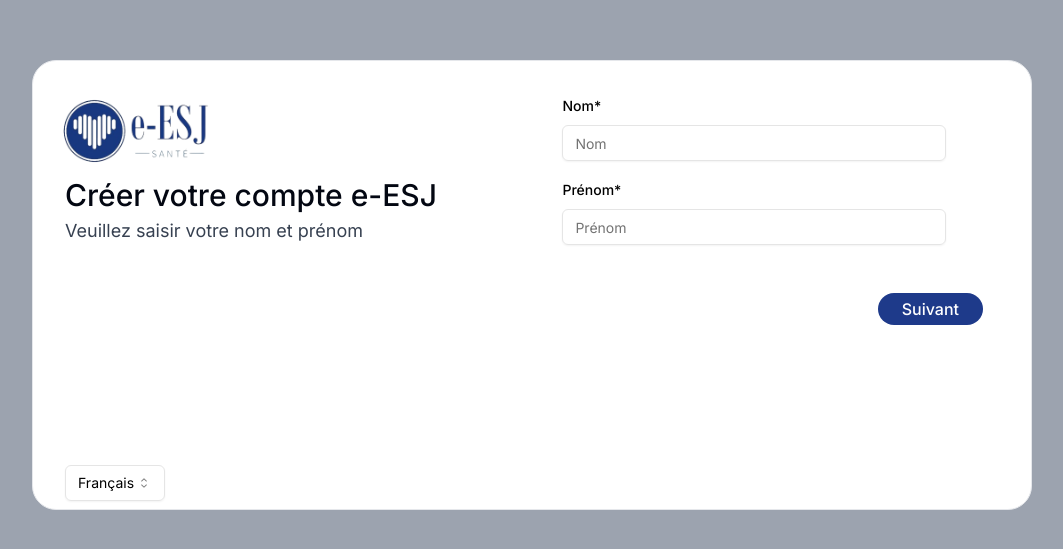
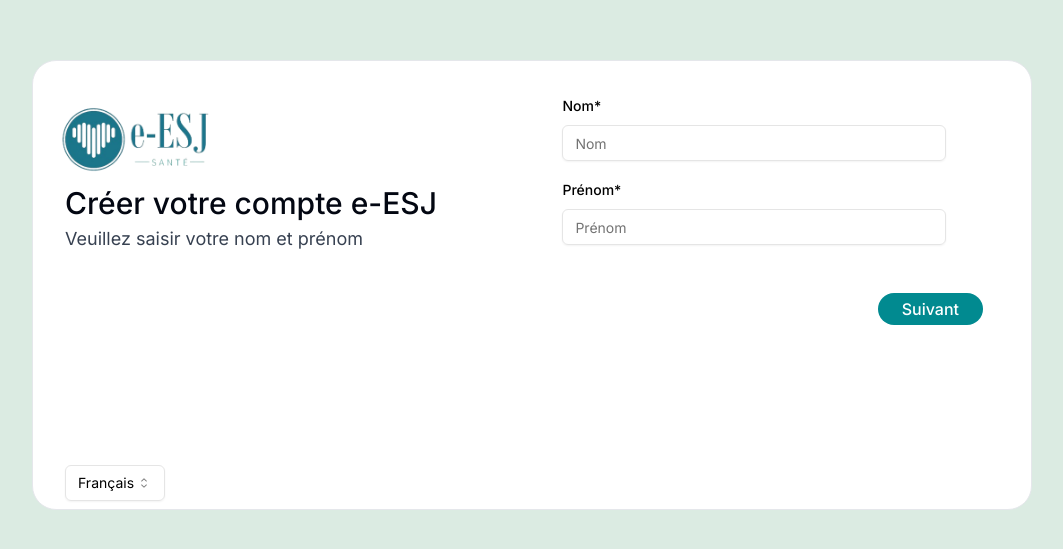
Before and after one commit to dahhou-ilyas/module1, a Next.js app in the folder module1-frontend/: page /register/professionnels in a window 1280 px wide. Shown: the part 115-664 px from the top of the page, without its empty margins (108-1171 px from the left). Built offline with nearby package versions, Linux system fonts and the light colour scheme.

Commit message:
fixed colors

```diff
--- a/module1-frontend/src/app/register/medecins/page.jsx
+++ b/module1-frontend/src/app/register/medecins/page.jsx
@@ -37,15 +37,15 @@
 
     switch (step) {
       case 1:
-        return <NameForm nextStep={nextStep} setFormData={setFormData} formData={formData}/>;
+        return <NameForm nextStep={nextStep} setFormData={setFormData} formData={formData} bgColor={"green"} buttonColor={"green"} />;
       case 2:
         return <InformationsActivites nextStep={nextStep} prevStep={prevStep} setFormData={setFormData} formData={formData} medecin={true} />;
       case 3:
-        return <EmailForm nextStep={nextStep} prevStep={prevStep} setFormData={setFormData} formData={formData} />;
+        return <EmailForm nextStep={nextStep} prevStep={prevStep} setFormData={setFormData} formData={formData} bgColor={"green"} buttonColor={"green"}/>;
       case 4:
         return <InformationsMedecin nextStep={nextStep} prevStep={prevStep} setFormData={setFormData} formData={formData} />;
       default:
-        return <PasswordForm nextStep={handleSubmit} prevStep={prevStep} setFormData={setFormData} formData={formData} />;
+        return <PasswordForm nextStep={handleSubmit} prevStep={prevStep} setFormData={setFormData} formData={formData} bgColor={"green"} buttonColor={"green"} />;
     }
   };
 
--- a/module1-frontend/src/app/register/professionnels/page.jsx
+++ b/module1-frontend/src/app/register/professionnels/page.jsx
@@ -32,14 +32,14 @@
 
     switch (step) {
       case 1:
-        return <NameForm nextStep={nextStep} setFormData={setFormData} formData={formData}/>;
+        return <NameForm nextStep={nextStep} setFormData={setFormData} formData={formData} bgColor={"green"} buttonColor={"green"}/>;
       case 2:
         return <InformationsActivites nextStep={nextStep} prevStep={prevStep} setFormData={setFormData} formData={formData} />;
       case 3:
-        return <EmailForm nextStep={nextStep} prevStep={prevStep} setFormData={setFormData} formData={formData} />;
+        return <EmailForm nextStep={nextStep} prevStep={prevStep} setFormData={setFormData} formData={formData} bgColor={"green"} buttonColor={"green"} />;
 
       default:
-        return <PasswordForm nextStep={handleSubmit} prevStep={prevStep} setFormData={setFormData} formData={formData} />;
+        return <PasswordForm nextStep={handleSubmit} prevStep={prevStep} setFormData={setFormData} formData={formData} bgColor={"green"} buttonColor={"green"} />;
     }
   };
 
--- a/module1-frontend/src/components/auth/Layout.jsx
+++ b/module1-frontend/src/components/auth/Layout.jsx
@@ -4,16 +4,41 @@
 import { LanguageSelector } from '@/components/LanguageSelector';
 
 import Logo from "../../../public/logoJeune.png";
+import Logo2 from "../../../public/logoMedecin.png";
 import { BiArrowBack } from "react-icons/bi";
 
 
 
-const Layout = ({ title, subtitle, fields, prevStep }) => {
+const Layout = ({ title, subtitle, fields, prevStep, bgColor }) => {
 
+    const bgClasses = {
+        blue: 'bg-blue-100',
+        green: 'bg-[#DBEBE2]',
+      };
+
+      const logoConfig = {
+        green: {
+            src: Logo2,
+            height: 100,
+            width: 200,
+            ml: '-ml-6',
+            mt: '-mt-2',
+        },
+        default: {
+            src: Logo,
+            height: 80,
+            width: 160,
+            ml: '-ml-2',
+            mt: 'mt-2',
+        },
+    };
+
+
+    const selectedLogo = logoConfig[bgColor] || logoConfig.default;
 
   return (
 
-    <div className="lg:h-screen lg:flex lg:items-center lg:justify-center lg:bg-gray-400">
+    <div className={`lg:h-screen lg:flex lg:items-center lg:justify-center ${bgClasses[bgColor] || 'bg-gray-400'}`}>
         <div className="ml-4 mt-1 flex justify-between lg:hidden w-full">
             {prevStep && <div onClick={prevStep}><BiArrowBack
                 color="black"
@@ -41,22 +66,15 @@
                         />
                         <span className="ml-2 ">Retour</span>
                     </div>}
-                    <div
-                    className="
-                        flex
-                        items-center
-                        justify-center
-                        w-fit
-                        -ml-2
-                    ">
-                    <Image
-                        src={Logo}
-                        alt="Logo"
-                        height={80}
-                        width={160}
-                    />
-                    </div>
-                    <h2 className="sm:text-3xl text-2xl font-medium mt-2 text-gray-950">{title}</h2>
+                    <div className={`flex items-center justify-center w-fit ${selectedLogo.ml}`}>
+                            <Image
+                                src={selectedLogo.src}
+                                alt="Logo"
+                                height={selectedLogo.height}
+                                width={selectedLogo.width}
+                            />
+                        </div>
+                        <h2 className={`sm:text-3xl text-2xl font-medium ${selectedLogo.mt} text-gray-950`}>{title}</h2>
                     <h4 className="sm:text-lg text-gray-700 mt-1">{subtitle}</h4>
                 </div>
                 <div className="hidden lg:block">
--- a/module1-frontend/src/components/auth/register/EmailForm.jsx
+++ b/module1-frontend/src/components/auth/register/EmailForm.jsx
@@ -23,7 +23,7 @@
         .regex(/^0[67]\d{8}$/, "Le numéro de téléphone doit commencer par 06 ou 07 et contenir 10 chiffres"),
 });
 
-  const Fields = ({ setFormData, nextStep }) => {
+  const Fields = ({ setFormData, nextStep, buttonColor }) => {
     const form = useForm({
       defaultValues: {
         email: "",
@@ -43,7 +43,9 @@
       }));
       nextStep();
     };
-
+    const bgClasses = {
+      green: 'bg-[#018A90]',
+    };
     return (
       <Form {...form}>
         <form onSubmit={handleSubmit(onSubmit)} className="space-y-8">
@@ -91,18 +93,20 @@
             )}
           />
 
-        <button type="submit" className='bg-blue-900 rounded-2xl mt-8 py-1 px-6 w-fit text-white font-medium ml-auto'> Suivant </button></div>
+
+        <button type="submit" className= {`rounded-2xl mt-8 py-1 px-6 w-fit text-white font-medium ml-auto ${bgClasses[buttonColor] || 'bg-blue-900'}`} > Suivant </button></div>
         </form>
       </Form>
     );
   };
 
-const EmailForm = ({ setFormData, nextStep, prevStep }) => {
+const EmailForm = ({ setFormData, nextStep, prevStep, buttonColor, bgColor }) => {
     return (
     <Layout
       title={"Veuillez saisir votre Adresse email et Numéro de Téléphone "}
-      fields={<Fields setFormData={setFormData} nextStep={nextStep}  />}
+      fields={<Fields setFormData={setFormData} nextStep={nextStep} buttonColor={buttonColor} />}
       prevStep={prevStep}
+      bgColor={bgColor}
       />
      );
 }
--- a/module1-frontend/src/components/auth/register/InformationsActivites.jsx
+++ b/module1-frontend/src/components/auth/register/InformationsActivites.jsx
@@ -110,7 +110,7 @@
               </FormItem>
             )}
           />}
-        <button type="submit" className='bg-blue-900 rounded-2xl mt-8 py-1 px-6 w-fit text-white font-medium ml-auto'> Suivant </button></div>
+        <button type="submit" className='bg-[#018A90] rounded-2xl mt-8 py-1 px-6 w-fit text-white font-medium ml-auto'> Suivant </button></div>
         </form>
       </Form>
     );
@@ -123,6 +123,7 @@
       subtitle={"Veuillez saisir votre numéro de CIN, INPE et PPR"}
       fields={<Fields setFormData={setFormData}  nextStep={nextStep} medecin={medecin}/>}
       prevStep= {prevStep}
+      bgColor={"green"}
       />
      );
 }
--- a/module1-frontend/src/components/auth/register/InformationsMedecin.jsx
+++ b/module1-frontend/src/components/auth/register/InformationsMedecin.jsx
@@ -141,7 +141,7 @@
 }
 
 
-            <button type="submit" className="bg-blue-900 rounded-2xl mt-8 py-1 px-6 w-fit text-white font-medium ml-auto">
+            <button type="submit" className="bg-[#018A90] rounded-2xl mt-8 py-1 px-6 w-fit text-white font-medium ml-auto">
               Suivant
             </button>
           </div>
@@ -157,6 +157,7 @@
       title={"Informations d'activités"}
       fields={<Fields setFormData={setFormData} nextStep={nextStep} />}
       prevStep={prevStep}
+      bgColor={"green"}
     />
   );
 };
--- a/module1-frontend/src/components/auth/register/NameForm.jsx
+++ b/module1-frontend/src/components/auth/register/NameForm.jsx
@@ -21,7 +21,7 @@
   });
 
 
-  const Fields = ({ setFormData, nextStep }) => {
+  const Fields = ({ setFormData, nextStep, buttonColor }) => {
     const form = useForm({
       defaultValues: {
         nom: "",
@@ -43,7 +43,9 @@
 
       nextStep();
     };
-
+    const bgClasses = {
+      green: 'bg-[#018A90]',
+    };
     return (
       <Form {...form}>
         <form onSubmit={handleSubmit(onSubmit)} className="space-y-8">
@@ -85,18 +87,19 @@
             )}
           />
 
-        <button type="submit" className='bg-blue-900 rounded-2xl mt-8 py-1 px-6 w-fit text-white font-medium ml-auto'> Suivant </button></div>
+        <button type="submit" className={`rounded-2xl mt-8 py-1 px-6 w-fit text-white font-medium ml-auto ${bgClasses[buttonColor] || 'bg-blue-900'}`} > Suivant </button></div>
         </form>
       </Form>
     );
   };
 
-const NameForm = ({ setFormData, nextStep }) => {
+const NameForm = ({ setFormData, nextStep, buttonColor, bgColor  }) => {
     return (
     <Layout
       title={"Créer votre compte e-ESJ"}
       subtitle={"Veuillez saisir votre nom et prénom"}
-      fields={<Fields setFormData={setFormData} nextStep={nextStep} />}
+      fields={<Fields setFormData={setFormData} nextStep={nextStep} buttonColor={buttonColor}/>}
+      bgColor={bgColor}
       />
      );
 }
--- a/module1-frontend/src/components/auth/register/PasswordForm.jsx
+++ b/module1-frontend/src/components/auth/register/PasswordForm.jsx
@@ -25,7 +25,7 @@
 
 });
 
-const Fields = ({ setFormData, nextStep, formData }) => {
+const Fields = ({ setFormData, nextStep, formData, buttonColor }) => {
   const form = useForm({
     defaultValues: {
       password: "",
@@ -57,7 +57,9 @@
     }));
     nextStep(formData);
   };
-
+  const bgClasses = {
+    green: 'bg-[#018A90]',
+  };
   return (
     <div className="mt-4">
       <Form {...form}>
@@ -103,7 +105,7 @@
 
             <button
               type="submit"
-              className="bg-blue-900 rounded-2xl mt-8 py-1 px-6 w-fit text-white font-medium ml-auto"
+              className={`rounded-2xl mt-8 py-1 px-6 w-fit text-white font-medium ml-auto ${bgClasses[buttonColor] || 'bg-blue-900'}`}
             >
               Valider
             </button>
@@ -114,15 +116,16 @@
   );
 };
 
-const PasswordForm = ({ setFormData, nextStep, prevStep, formData }) => {
+const PasswordForm = ({ setFormData, nextStep, prevStep, formData, buttonColor, bgColor }) => {
   return (
     <Layout
       title={"Mot de passe sécurisé"}
       subtitle={
         "Créez un mot de passe sécurisé avec des lettres, des chiffres et des symboles."
       }
-      fields={<Fields setFormData={setFormData} nextStep={nextStep} formData={formData}/>}
+      fields={<Fields setFormData={setFormData} nextStep={nextStep} formData={formData} buttonColor={buttonColor}/>}
       prevStep={prevStep}
+      bgColor={bgColor}
     />
   );
 };
--- a/module1-frontend/src/components/auth/register/ScolarisationForm.jsx
+++ b/module1-frontend/src/components/auth/register/ScolarisationForm.jsx
@@ -150,7 +150,7 @@
                 />
             )}
 
-            <button type="submit" className="bg-blue-900 rounded-2xl mt-8 py-1 px-6 w-fit text-white font-medium ml-auto">
+            <button type="submit" className="bg-[${buttonColor}] rounded-2xl mt-8 py-1 px-6 w-fit text-white font-medium ml-auto">
               Suivant
             </button>
           </div>
@@ -165,7 +165,7 @@
     <Layout
       title={"Informations générales"}
       subtitle={"Veuillez sélectionnez si vous êtes scolarisé(e) et votre niveau d'études actuel."}
-      fields={<Fields setFormData={setFormData} nextStep={nextStep} />}
+      fields={<Fields setFormData={setFormData} nextStep={nextStep} buttonColor={buttonColor}/>}
       prevStep={prevStep}
     />
   );
```
